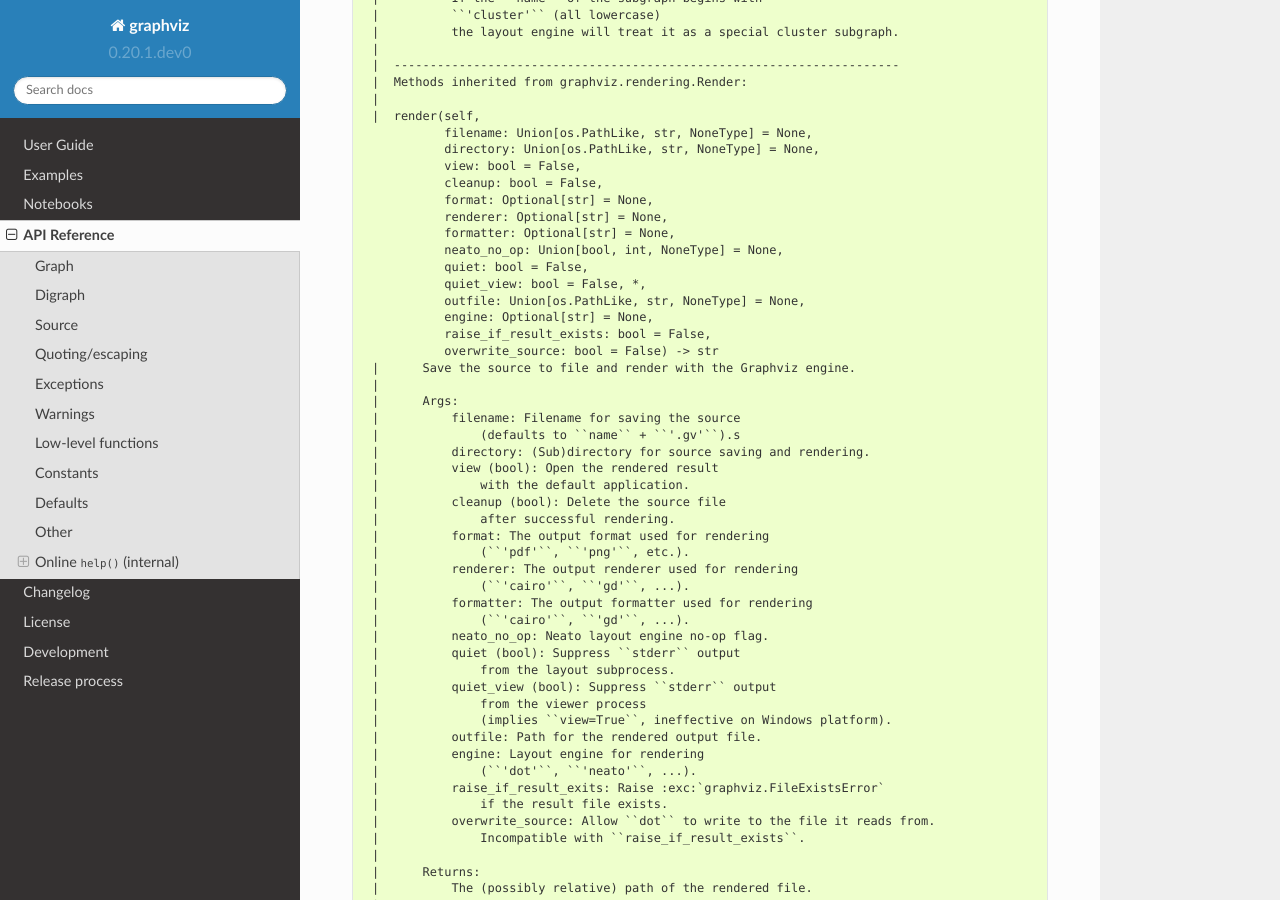
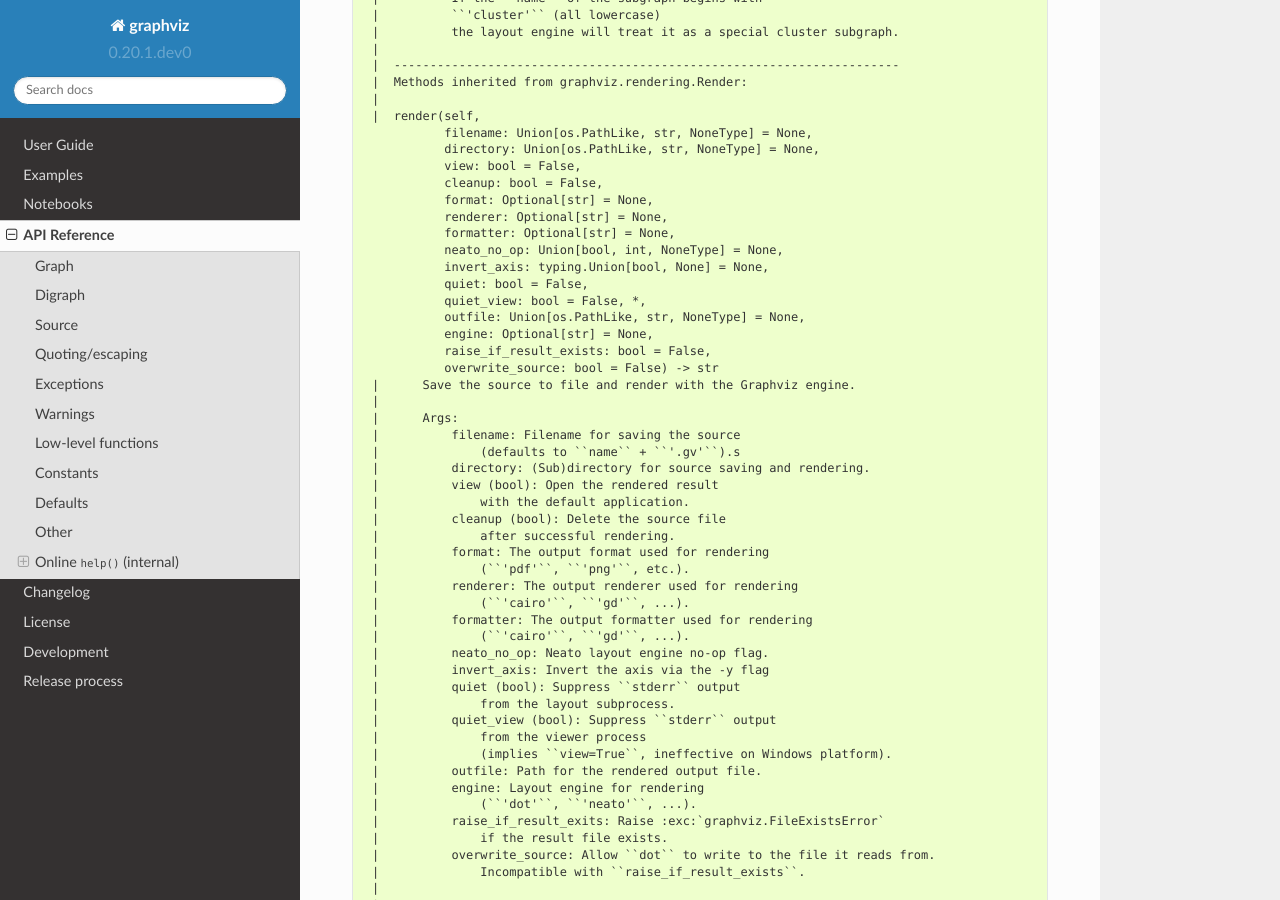
Before and after one commit to xflr6/graphviz, a Sphinx documentation site: the page built from docs/api.rst, in a window 1280 px wide and 900 px high, scrolled down 9680 px. Built offline with Sphinx 7.4.7 and the Read the Docs theme 2.0.0, drawn with Linux system fonts in a browser that asks for light colours; the version number is read from the project's files by our own code; some of the changed text lies outside the part shown.

```diff
--- a/docs/api.rst
+++ b/docs/api.rst
@@ -473,6 +473,7 @@ https://github.com/xflr6/graphviz/blob/master/docs/api.rst#graph-1
                renderer: Optional[str] = None,
                formatter: Optional[str] = None,
                neato_no_op: Union[bool, int, NoneType] = None,
+               invert_axis: typing.Union[bool, None] = None,
                quiet: bool = False,
                quiet_view: bool = False, *,
                outfile: Union[os.PathLike, str, NoneType] = None,
@@ -496,6 +497,7 @@ https://github.com/xflr6/graphviz/blob/master/docs/api.rst#graph-1
      |          formatter: The output formatter used for rendering
      |              (``'cairo'``, ``'gd'``, ...).
      |          neato_no_op: Neato layout engine no-op flag.
+     |          invert_axis: Invert the axis via the -y flag
      |          quiet (bool): Suppress ``stderr`` output
      |              from the layout subprocess.
      |          quiet_view (bool): Suppress ``stderr`` output
@@ -610,6 +612,7 @@ https://github.com/xflr6/graphviz/blob/master/docs/api.rst#graph-1
              renderer: Optional[str] = None,
              formatter: Optional[str] = None,
              neato_no_op: Union[bool, int, NoneType] = None,
+             invert_axis: typing.Union[bool, None] = None,
              quiet: bool = False, *,
              engine: Optional[str] = None,
              encoding: Optional[str] = None) -> Union[bytes, str]
@@ -623,6 +626,7 @@ https://github.com/xflr6/graphviz/blob/master/docs/api.rst#graph-1
      |          formatter: The output formatter used for rendering
      |              (``'cairo'``, ``'gd'``, ...).
      |          neato_no_op: Neato layout engine no-op flag.
+     |          invert_axis: Invert the axis via the -y flag
      |          quiet (bool): Suppress ``stderr`` output
      |              from the layout subprocess.
      |          engine: Layout engine for rendering
@@ -985,6 +989,7 @@ https://github.com/xflr6/graphviz/blob/master/docs/api.rst#digraph-1
                renderer: Optional[str] = None,
                formatter: Optional[str] = None,
                neato_no_op: Union[bool, int, NoneType] = None,
+               invert_axis: typing.Union[bool, None] = None,
                quiet: bool = False,
                quiet_view: bool = False, *,
                outfile: Union[os.PathLike, str, NoneType] = None,
@@ -1008,6 +1013,7 @@ https://github.com/xflr6/graphviz/blob/master/docs/api.rst#digraph-1
      |          formatter: The output formatter used for rendering
      |              (``'cairo'``, ``'gd'``, ...).
      |          neato_no_op: Neato layout engine no-op flag.
+     |          invert_axis: Invert the axis via the -y flag
      |          quiet (bool): Suppress ``stderr`` output
      |              from the layout subprocess.
      |          quiet_view (bool): Suppress ``stderr`` output
@@ -1122,6 +1128,7 @@ https://github.com/xflr6/graphviz/blob/master/docs/api.rst#digraph-1
              renderer: Optional[str] = None,
              formatter: Optional[str] = None,
              neato_no_op: Union[bool, int, NoneType] = None,
+             invert_axis: typing.Union[bool, None] = None,
              quiet: bool = False, *,
              engine: Optional[str] = None,
              encoding: Optional[str] = None) -> Union[bytes, str]
@@ -1135,6 +1142,7 @@ https://github.com/xflr6/graphviz/blob/master/docs/api.rst#digraph-1
      |          formatter: The output formatter used for rendering
      |              (``'cairo'``, ``'gd'``, ...).
      |          neato_no_op: Neato layout engine no-op flag.
+     |          invert_axis: Invert the axis via the -y flag
      |          quiet (bool): Suppress ``stderr`` output
      |              from the layout subprocess.
      |          engine: Layout engine for rendering
@@ -1394,6 +1402,7 @@ https://github.com/xflr6/graphviz/blob/master/docs/api.rst#source-1
                renderer: Optional[str] = None,
                formatter: Optional[str] = None,
                neato_no_op: Union[bool, int, NoneType] = None,
+               invert_axis: typing.Union[bool, None] = None,
                quiet: bool = False,
                quiet_view: bool = False, *,
                outfile: Union[os.PathLike, str, NoneType] = None,
@@ -1417,6 +1426,7 @@ https://github.com/xflr6/graphviz/blob/master/docs/api.rst#source-1
      |          formatter: The output formatter used for rendering
      |              (``'cairo'``, ``'gd'``, ...).
      |          neato_no_op: Neato layout engine no-op flag.
+     |          invert_axis: Invert the axis via the -y flag
      |          quiet (bool): Suppress ``stderr`` output
      |              from the layout subprocess.
      |          quiet_view (bool): Suppress ``stderr`` output
@@ -1514,6 +1524,7 @@ https://github.com/xflr6/graphviz/blob/master/docs/api.rst#source-1
              renderer: Optional[str] = None,
              formatter: Optional[str] = None,
              neato_no_op: Union[bool, int, NoneType] = None,
+             invert_axis: typing.Union[bool, None] = None,
              quiet: bool = False, *,
              engine: Optional[str] = None,
              encoding: Optional[str] = None) -> Union[bytes, str]
@@ -1527,6 +1538,7 @@ https://github.com/xflr6/graphviz/blob/master/docs/api.rst#source-1
      |          formatter: The output formatter used for rendering
      |              (``'cairo'``, ``'gd'``, ...).
      |          neato_no_op: Neato layout engine no-op flag.
+     |          invert_axis: Invert the axis via the -y flag
      |          quiet (bool): Suppress ``stderr`` output
      |              from the layout subprocess.
      |          engine: Layout engine for rendering
```
Also changed, not shown: 4 other files.
